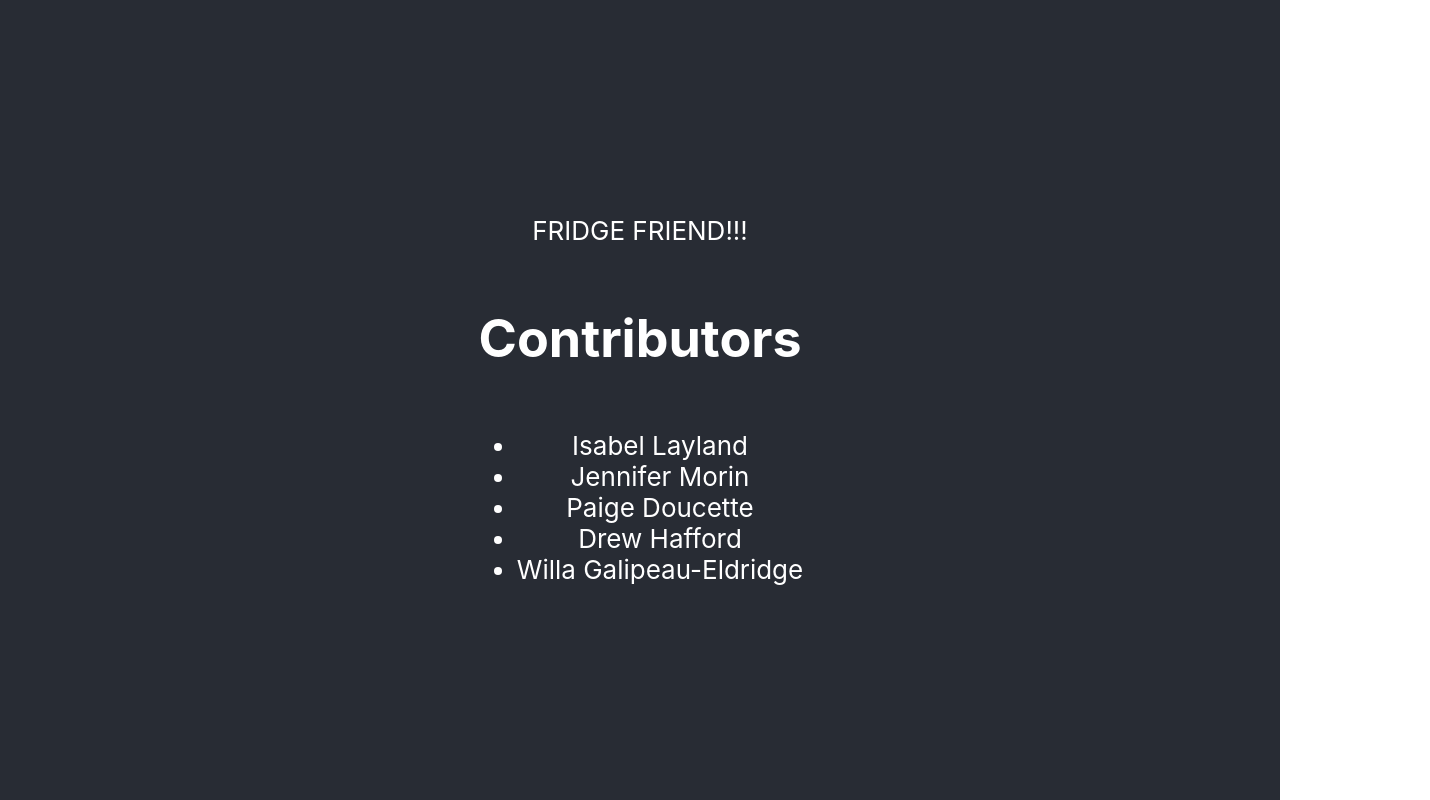
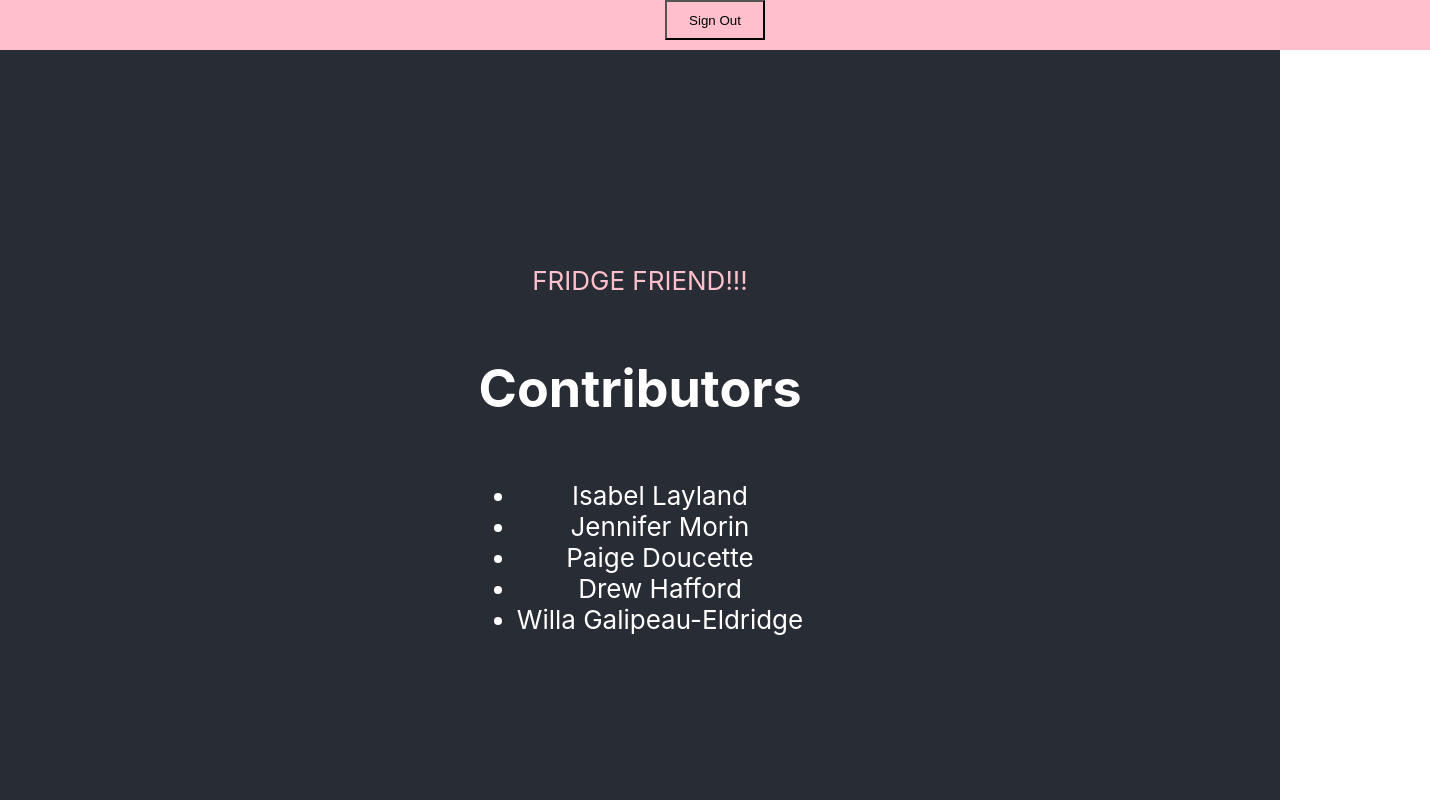
Before and after one commit to COS420-S2025/TeamD, a React (Create React App) app in the folder cos420-fridgefriend/: page / in a window 1280 px wide. Shown: the top 800 px of the page, 1430 px wide, since content can reach past the window. Built offline with nearby package versions, Linux system fonts and the light colour scheme.

Commit message:
Added button, no functionality

```diff
--- a/cos420-fridgefriend/src/App.tsx
+++ b/cos420-fridgefriend/src/App.tsx
@@ -1,12 +1,19 @@
 import React from 'react';
 import logo from './logo.svg';
 import './App.css';
-
+let myColor = "pink";
 function App() {
   return (
+
     <div className="App">
+      <div style={{ width: 1430, height: 50, backgroundColor: "pink" }}>
+      <button onClick={() => {
+                   myColor="yellow"
+                }}
+                style={{ width: 100, height: 40, color: "black",backgroundColor: "pink" }}>Sign Out</button>
+    </div>
       <header className="App-header">
-        <p>
+        <p style={{ color: myColor}}>
           FRIDGE FRIEND!!!
         </p>
         <h1>Contributors</h1>
@@ -27,7 +34,11 @@ function App() {
             </li>
         </ul>
       </header>
+    {/* <div style={{ width: 200, height: 50, backgroundColor: "pink" }}>
+      <button>Sign Out</button>
+    </div> */}
     </div>
+
   );
 }
 
```
